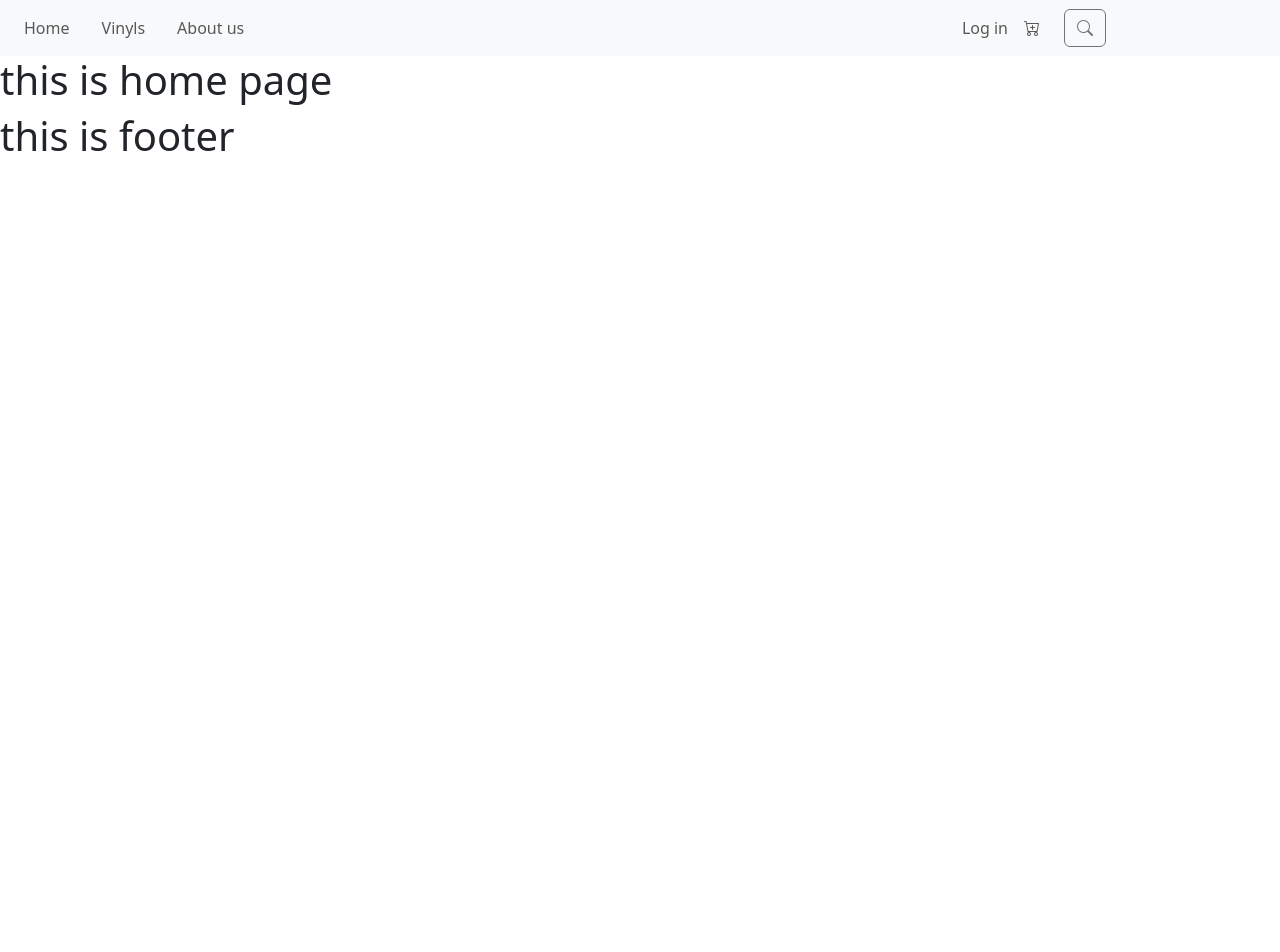
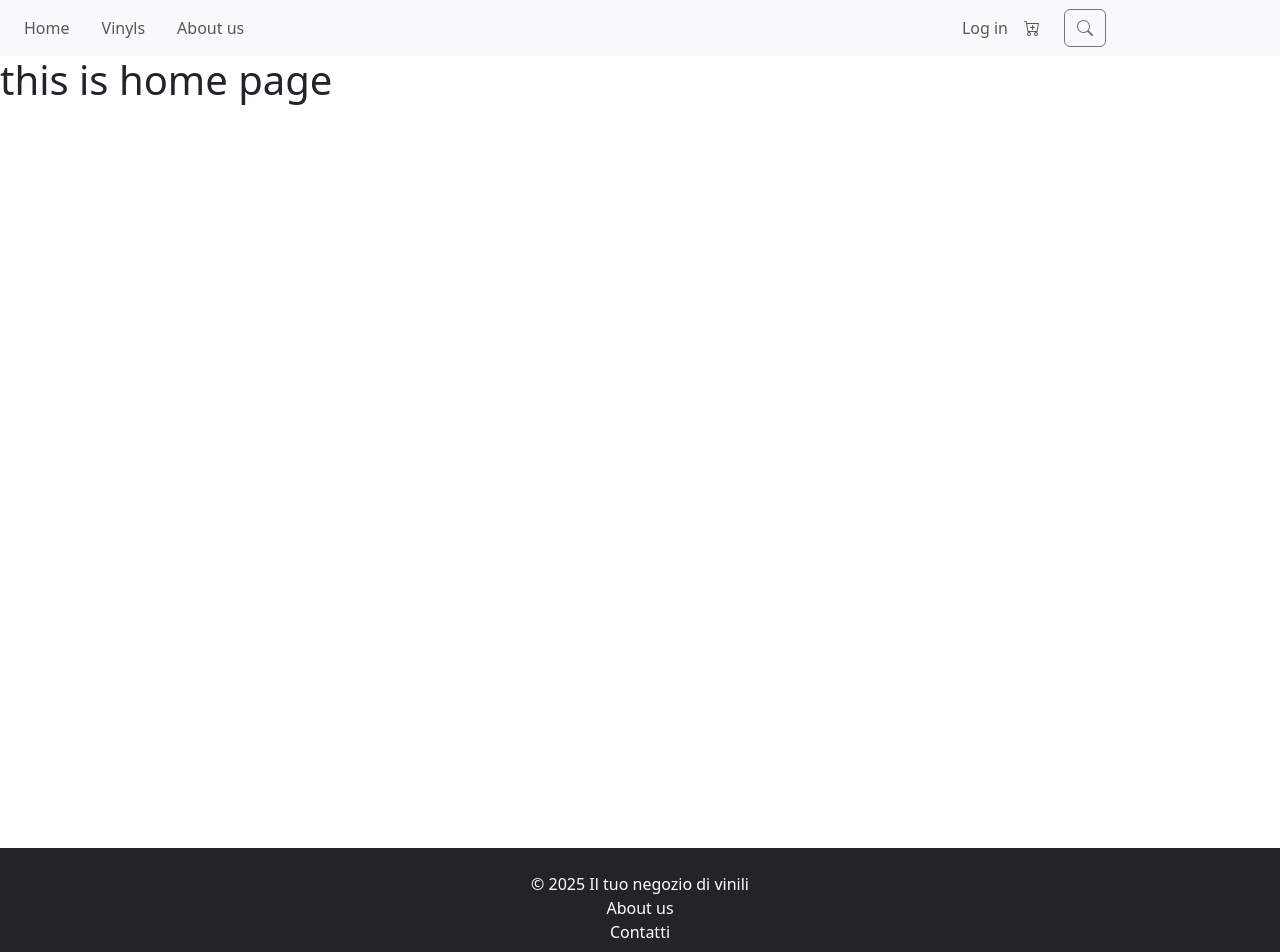
Before and after one commit to JanLascala/Team-6-front, a React (Vite) app: page / in a window 1280 px wide. Shown: the top 952 px of the page. Before the commit the page ends 800 px from the top, so only its background shows below. Built offline with nearby package versions, Linux system fonts and the light colour scheme.

Commit message:
feat: update Footer component structure and styling, enhance DefaultLayout with proper main styling, and add hover effect for footer links

```diff
--- a/src/Components/Footer.jsx
+++ b/src/Components/Footer.jsx
@@ -1,5 +1,11 @@
+import { Link } from "react-router-dom"
+
 export default function Footer() {
     return (
-        <h1>this is footer</h1>
+        <>
+            <footer className="footer py-4 bg-dark text-white text-center">
+                <p>© 2025 Il tuo negozio di vinili  <Link to="/about" className="text-white nav-link">About us</Link>  <Link to="/contact" className="text-white nav-link">Contatti</Link></p>
+            </footer>
+        </>
     )
 }
--- a/src/Layouts/Default_layout.jsx
+++ b/src/Layouts/Default_layout.jsx
@@ -7,7 +7,7 @@ export default function DefaultLayout() {
     return (
         <>
             <Header />
-            <main>
+            <main className="mb-5" style={{ minHeight: 'calc(100vh - 56px)' }}>
                 <Outlet />
             </main>
             <Footer />
--- a/src/index.css
+++ b/src/index.css
@@ -1,2 +1,7 @@
 @import 'bootstrap';
 @import 'bootstrap-icons';
+
+footer a:hover {
+    text-decoration: underline;
+
+}
```
